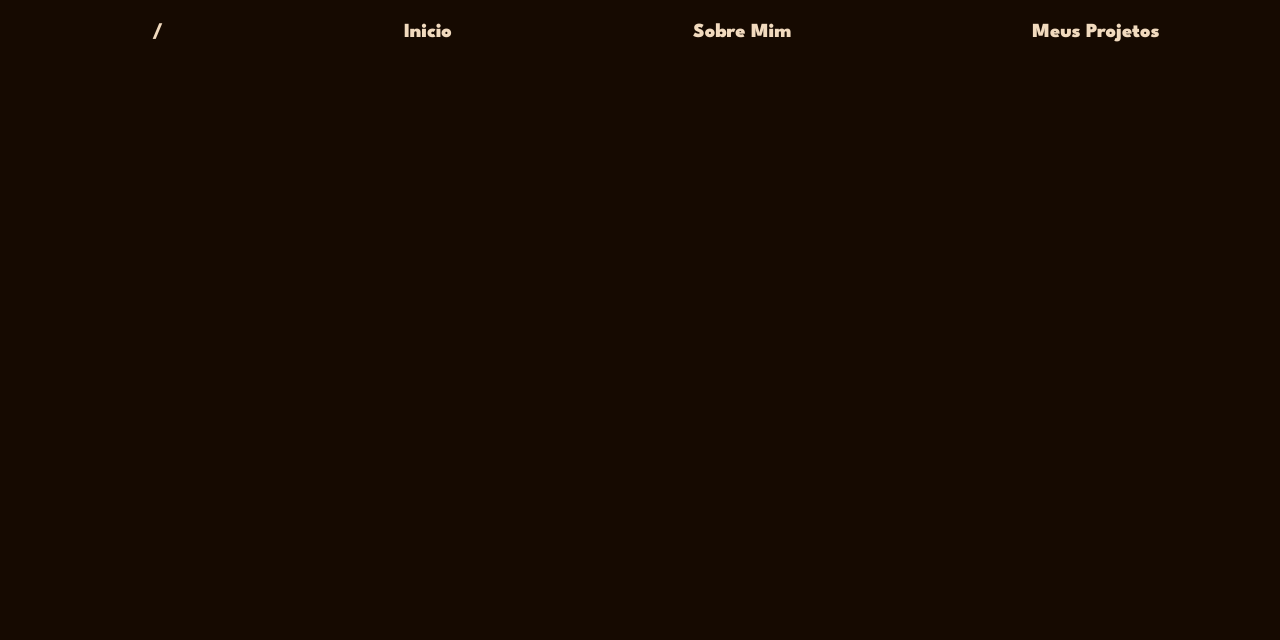
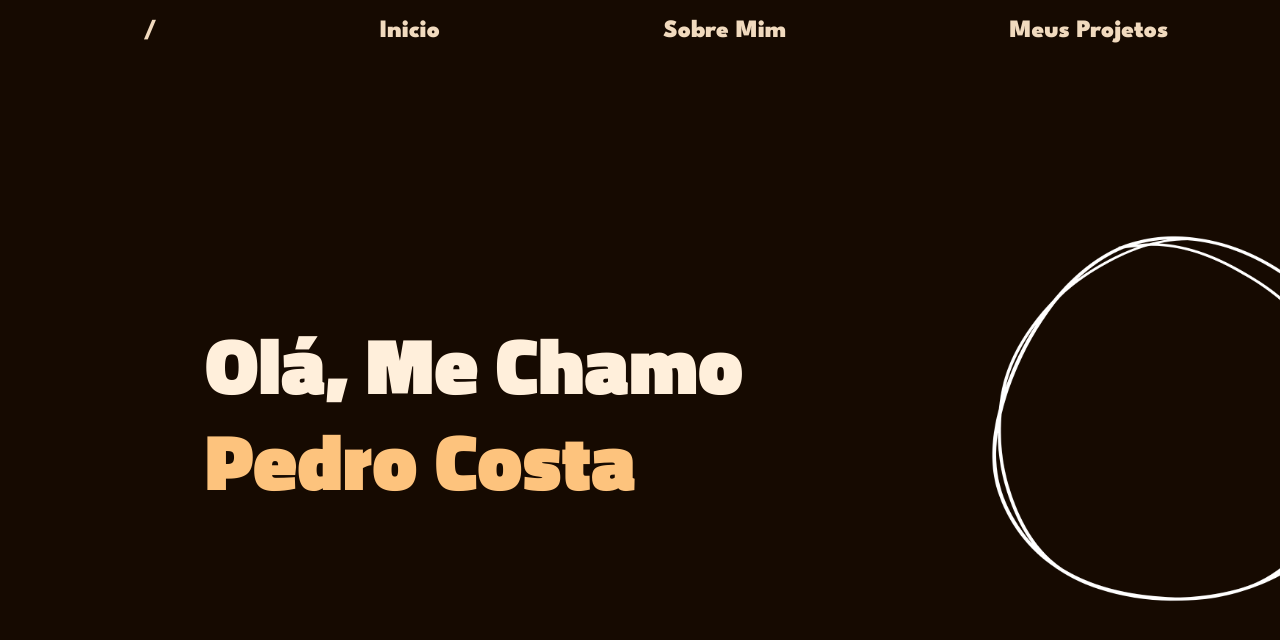
Before and after one commit to mitsuTanak/portifolio, a plain HTML site: page index.html in a window 1280 px wide. Shown: the top 640 px of the page. Drawn offline with nearby package versions, Linux system fonts and the light colour scheme.

Commit message:
main
Criação do main  com h1 e img

```diff
--- a/index.html
+++ b/index.html
@@ -15,6 +15,7 @@
     <title>Portifolio</title>
 </head>
 <body>
+    <!-- Barra de navegação -->
     <nav>
         <ul>
 
@@ -33,5 +34,18 @@
 
     </nav>
 
+    <!-- Corpo do Portfolio -->
+    <main>
+        <!-- parte 1 - sobre -->
+        <section class="MainInfo">
+            <h1 class="title">
+                Olá, Me Chamo<br>
+                <span class="write">Pedro Costa</span>
+            </h1>
+
+            <img src="src/circle-overlap-1.png" alt="Circulo desenhado, para fundo da imagem" class="imgBackFoto">
+        </section>
+    </main>
+
 </body>
 </html>
--- a/style.css
+++ b/style.css
@@ -7,16 +7,21 @@
 *{
     margin: 0;
     padding: 0;
+
+    max-width: 1580px;
 }
 
-html{
+main{
     background-color: #160a01;
+    overflow: hidden;
 }
 
 
+/* Styles NavBar */
 
 nav{
     display: flex;
+    /* position: absolute; */
 
     height: 80px;
 
@@ -37,6 +42,7 @@ ul{
 
 
 }
+
 li a{
     margin-top: 3%;
     text-decoration: none;
@@ -44,5 +50,47 @@ li a{
 
     font-family: League Spartan;
     font-weight: 900;
-    font-size: 20px;
+    font-size: 25px;
 }
+
+li a:hover{
+    color: #ffffff;
+    text-shadow: 0.1em 0.1em 0.2em #ffefdb;
+    transition: 0.5s;
+}
+
+
+/* Styles h1 e foto */
+main{
+    display: flex;
+
+    width: 100%;
+    height: 100%;
+}
+
+.MainInfo{
+    display: flex;
+    flex-direction: row;
+    justify-content: center;
+
+    margin-top: 11%;
+
+}
+
+.title{
+    margin-top: 6%;
+    color: #ffefdb;
+
+    font-family: Titillium Web;
+    font-weight: 900;
+    font-size: 80px;
+}
+
+.MainInfo .title span{
+    color: #fdc37d;
+}
+
+.imgBackFoto{
+    height: 25%;
+    margin-left: 15%;
+}
```
Also changed, not shown: src/circle-overlap-1.png (added).
